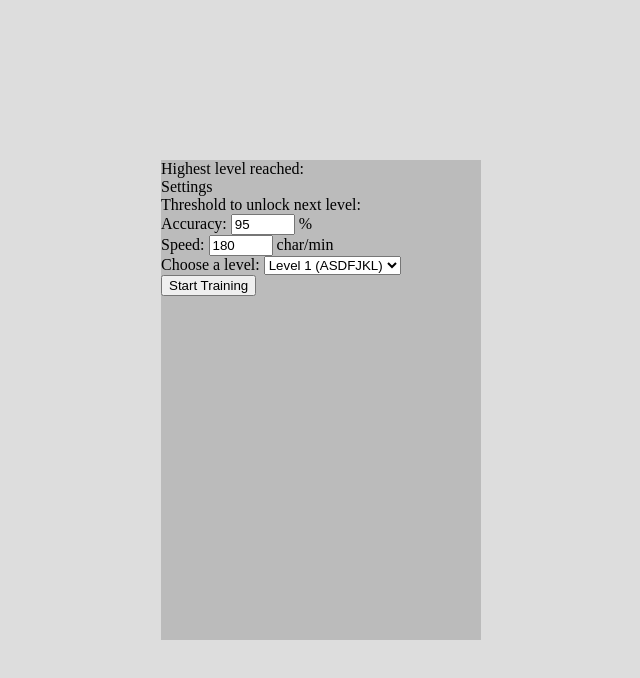
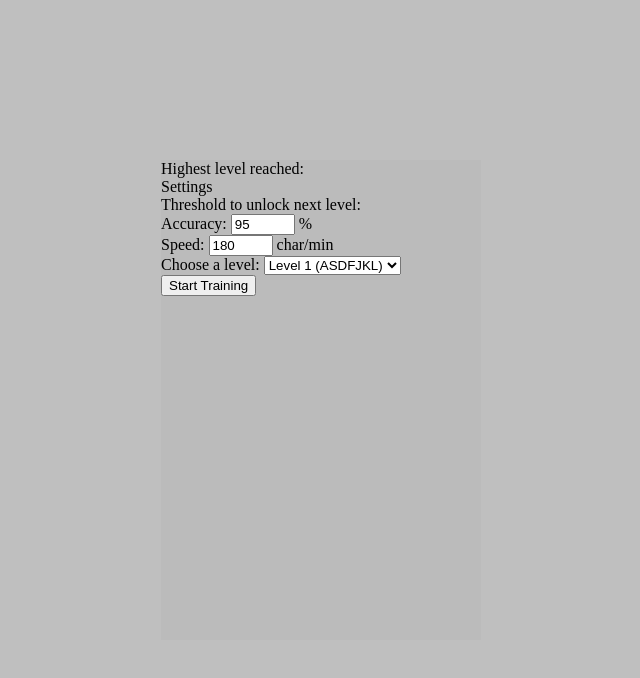
Before and after one commit to 30isnottoolate/typing-trainer, a React app: page / in a window 1280 px wide. Shown: the top 678 px of the page, without its empty margins (319-959 px from the left). Built offline with nearby package versions, Linux system fonts and the light colour scheme.

Commit message:
Change z-index values of some elements

```diff
--- a/src/components/App.css
+++ b/src/components/App.css
@@ -14,6 +14,7 @@
 * {
     margin: 0;
     box-sizing: border-box;
+    user-select: none;
 }
 
 #root {
@@ -25,9 +26,10 @@
     display: grid;
     align-content: center;
     justify-content: center;
-    background-color: #00000022;
+    background-color: #80808080;
     width: 100vw;
     height: 100vh;
+    z-index: 10;
 }
 
 .menu-box {
@@ -87,6 +89,7 @@
     border-width: 0;
     resize: none;
     opacity: 0.6;
+    z-index: 5;
 }
 
 #text-input:focus {
@@ -94,7 +97,7 @@
 }
 
 #text-source, #keyboard {
-    user-select: none;
+    z-index: 0;
 }
 
 #keyboard {
```
